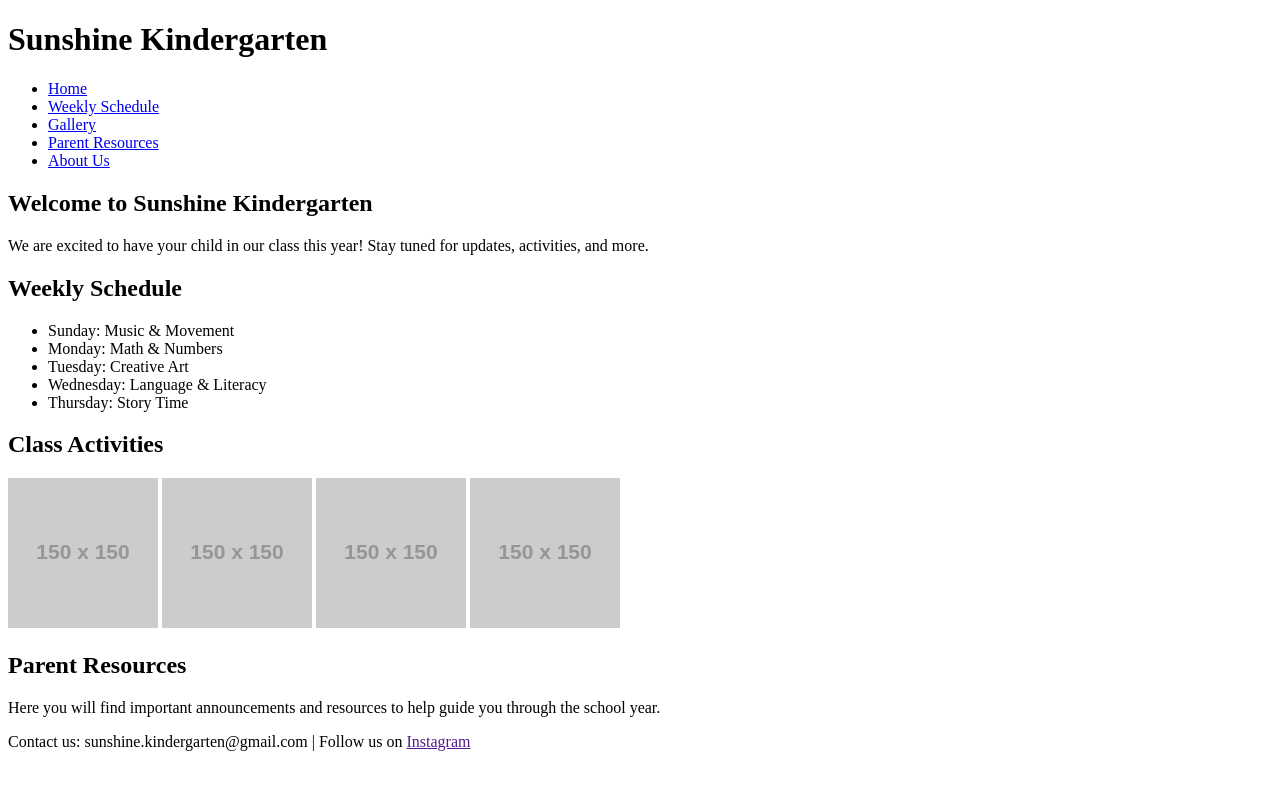
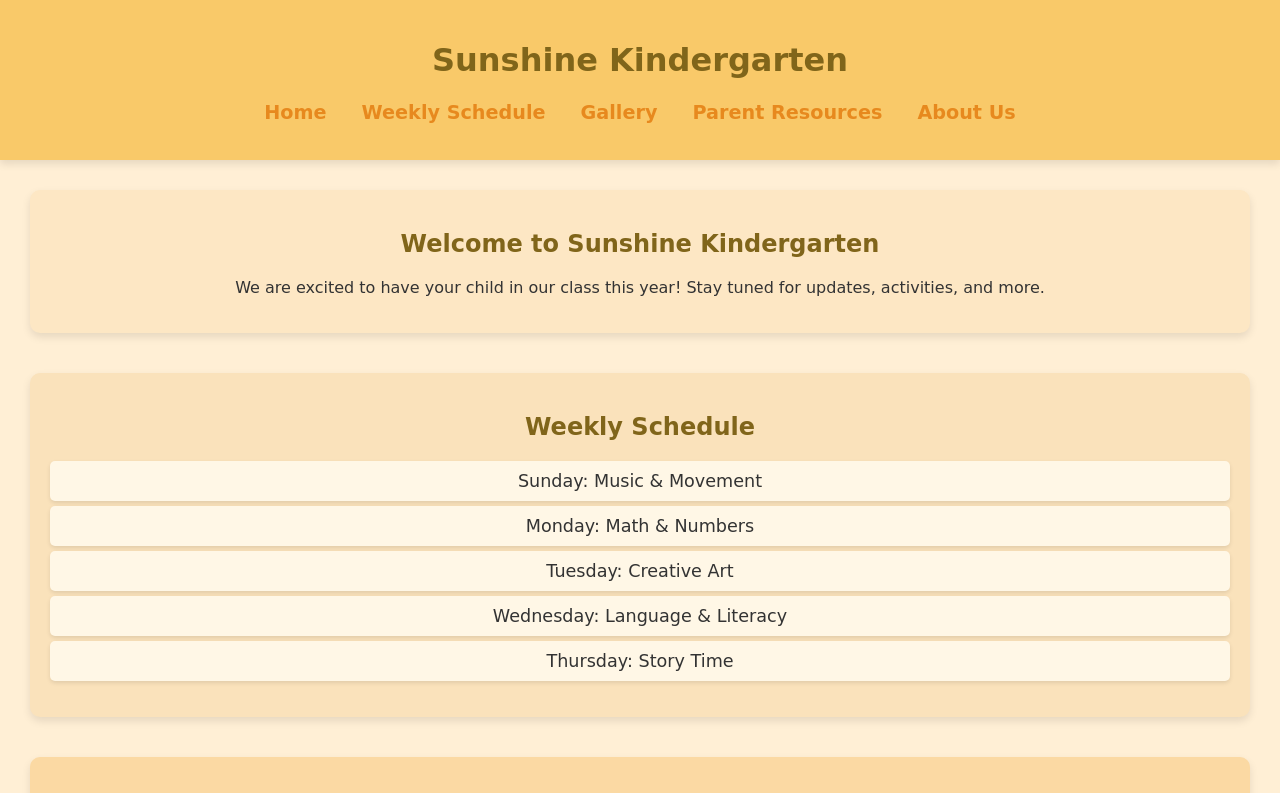
Before and after one commit to Hawra-14/ITCS333-A1, a plain HTML site: page index.html in a window 1280 px wide. Shown: the top 793 px of the page. Drawn offline with Linux system fonts and the light colour scheme; placeholder pictures from the web are drawn by us.

Commit message:
update css

```diff
--- a/styles.css
+++ b/styles.css
@@ -1,3 +1,110 @@
-head{
-    color: blanchedalmond;
+body {
+    font-family: Cursive;
+    margin: 0;
+    padding: 10;
+    background-color: #ffefd5;
+
 }
+header h1 {
+    color:rgb(128, 101, 26);
+    text-align: center;
+}
+h2 {
+    color:rgb(128, 101, 26);
+    text-align: center;
+}
+p, li {
+    color: #333;
+}
+header {
+    background-color: #f9c969;
+    padding: 20px;
+    text-align: center;
+    box-shadow: 0 4px 8px rgba(0, 0, 0, 0.1);
+}
+
+nav ul {
+    list-style-type: none;
+    padding: 0;
+}
+
+nav ul li {
+    display: inline-block;
+    margin: 0 15px;
+}
+
+nav ul li a {
+    text-decoration: none;
+    font-size: 1.2rem;
+    color: #e7891e;
+    font-weight: bold;
+    transition: color 0.3s ease;
+}
+
+nav ul li a:hover {
+    color: #f46b1b;
+}
+
+
+main {
+    padding: 30px;
+}
+.section {
+    margin-bottom: 40px;
+    text-align: center;
+}
+/* Welcome Section */
+#welcome {
+    background-color: #fde7c4;
+    padding: 20px;
+    border-radius: 10px;
+    box-shadow: 0 4px 8px rgba(0, 0, 0, 0.1);
+}
+/* Weekly Schedule Section */
+#schedule {
+    background-color: #fae2bb;
+    padding: 20px;
+    border-radius: 10px;
+    box-shadow: 0 4px 8px rgba(0, 0, 0, 0.1);
+}
+.schedule-list {
+    list-style-type: none;
+    padding: 0;
+}
+.schedule-list li {
+    background-color: #fff7e6;
+    padding: 10px;
+    margin: 5px 0;
+    border-radius: 5px;
+    font-size: 1.1rem;
+    box-shadow: 0 2px 4px rgba(0, 0, 0, 0.1);
+}
+/* Photo Gallery Section */
+#gallery {
+    background-color: #fbd9a3;
+    padding: 20px;
+    border-radius: 10px;
+    box-shadow: 0 4px 8px rgba(0, 0, 0, 0.1);
+}
+.gallery-grid {
+    display: flex;
+    gap: 20px;
+    justify-content: center;
+    flex-wrap: wrap;
+}
+.gallery-grid img {
+    width: 150px;
+    height: 150px;
+    border-radius: 10px;
+    box-shadow: 0 4px 8px rgba(0, 0, 0, 0.1);
+}
+
+
+
+footer{
+    background-color:  #fdc453;
+    padding: 20px;
+    text-align: center;
+    color: white;
+    font-size: 1rem;
+}
```
